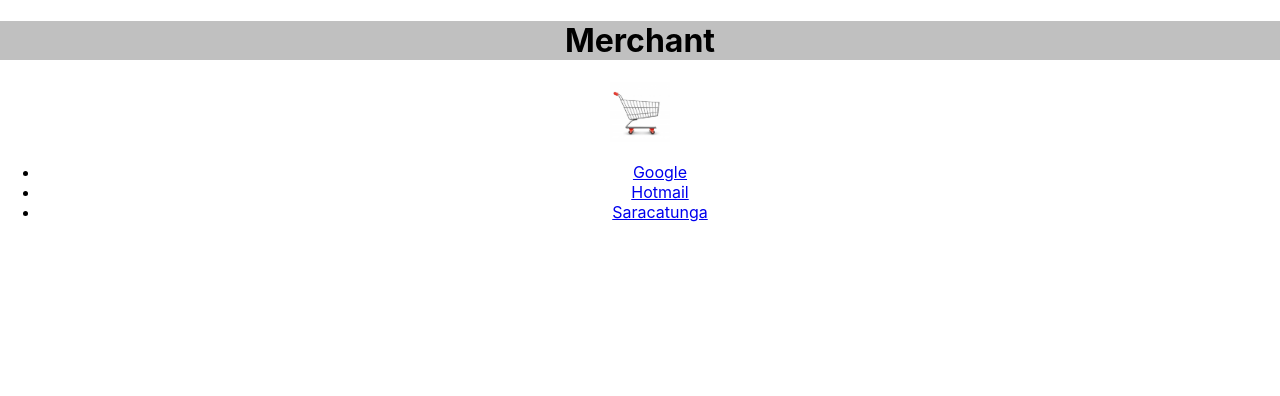
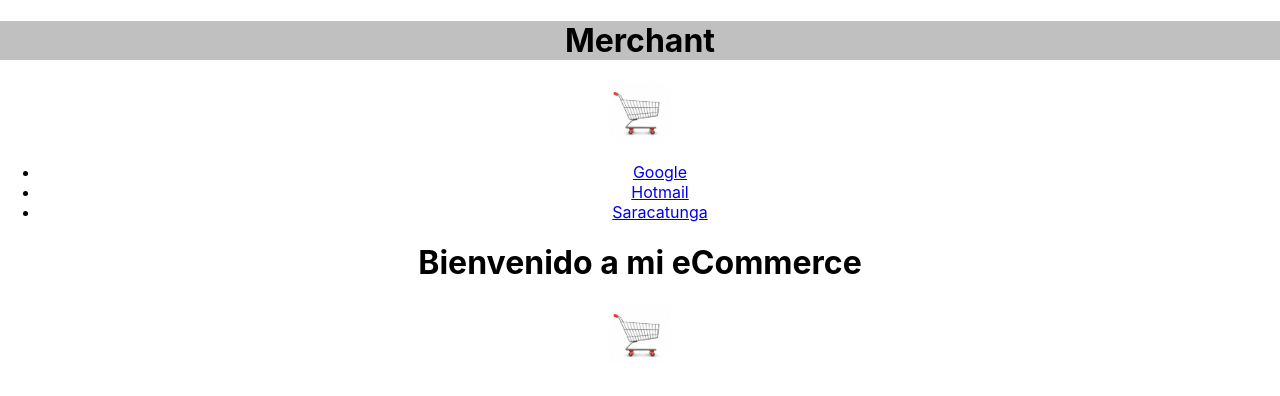
Before and after one commit to MusicLab/Mi-eCommerce-en-React.js, a React (Create React App) app in the folder mi-shop/: page / in a window 1280 px wide. Shown: the top 396 px of the page. Built offline with nearby package versions, Linux system fonts and the light colour scheme.

Commit message:
agregado components navbar itemlistcontainer y cartwidget

```diff
--- a/mi-shop/src/App.js
+++ b/mi-shop/src/App.js
@@ -1,10 +1,14 @@
 import './App.css';
 import NavBar from "./components/NavBar/NavBar.js"
+import ItemListContainer from "./components/ItemListContainer/ItemListContainer.js"
+import CartWidget from "./components/CartWidget/CartWidget.js"
 
 function App() {
   return (
     <div className="App">
       <NavBar brand= "Merchant"/>
+      <ItemListContainer greetings= "Bienvenido a mi eCommerce"/>
+      <CartWidget />
     </div>
   );
 }
--- /dev/null
+++ b/mi-shop/src/components/CartWidget/CartWidget.css
@@ -0,0 +1,6 @@
+.CartWidget {
+    display: flex;
+    background-color: gold;
+    justify-content: center;
+    justify-content: center
+}
--- /dev/null
+++ b/mi-shop/src/components/CartWidget/CartWidget.js
@@ -0,0 +1,12 @@
+import React from 'react'
+import img2 from "../../assets/cart.jpg"
+
+const CartWidget = () => {
+    return (
+        <div>
+            <img src= {img2} width= "60px"></img>
+        </div>
+    )
+}
+
+export default CartWidget
--- /dev/null
+++ b/mi-shop/src/components/ItemListContainer/ItemListContainer.css
@@ -0,0 +1,6 @@
+.ItemListContainer {
+    display: flex;
+    background-color: red;
+    justify-content: center;
+    justify-content: center
+}
--- /dev/null
+++ b/mi-shop/src/components/ItemListContainer/ItemListContainer.js
@@ -0,0 +1,12 @@
+import React from 'react'
+import "./ItemListContainer.css"
+
+const ItemListContainer = ({greetings}) => {
+    return (
+        <div>
+            <h1>{greetings}</h1>
+        </div>
+    )
+}
+
+export default ItemListContainer
```
Also changed, not shown: 1 other file (tests, documents, lock files or other folders).
